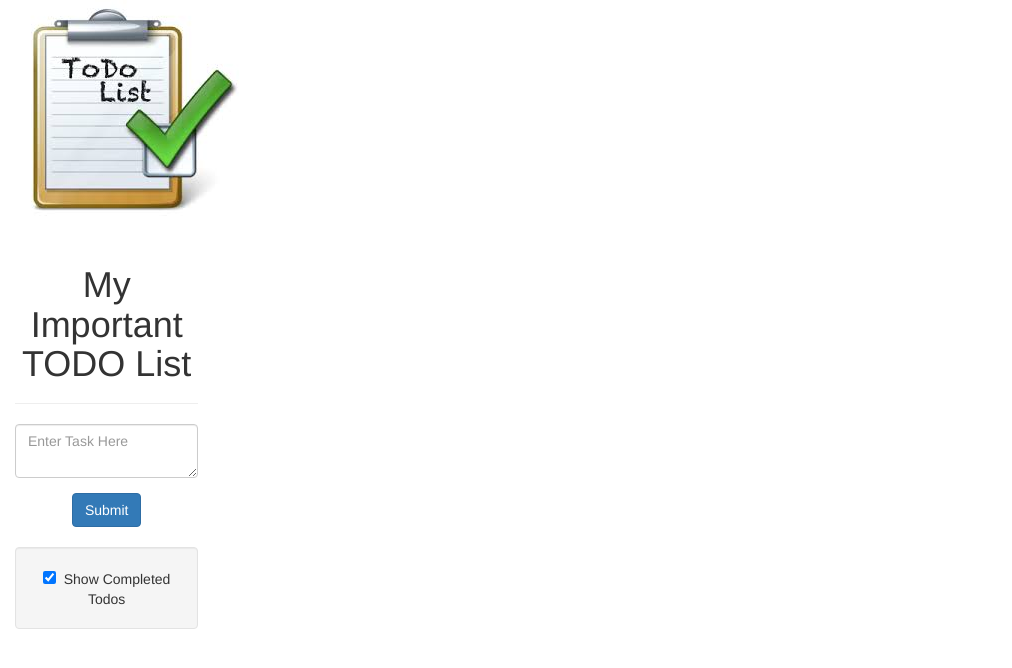
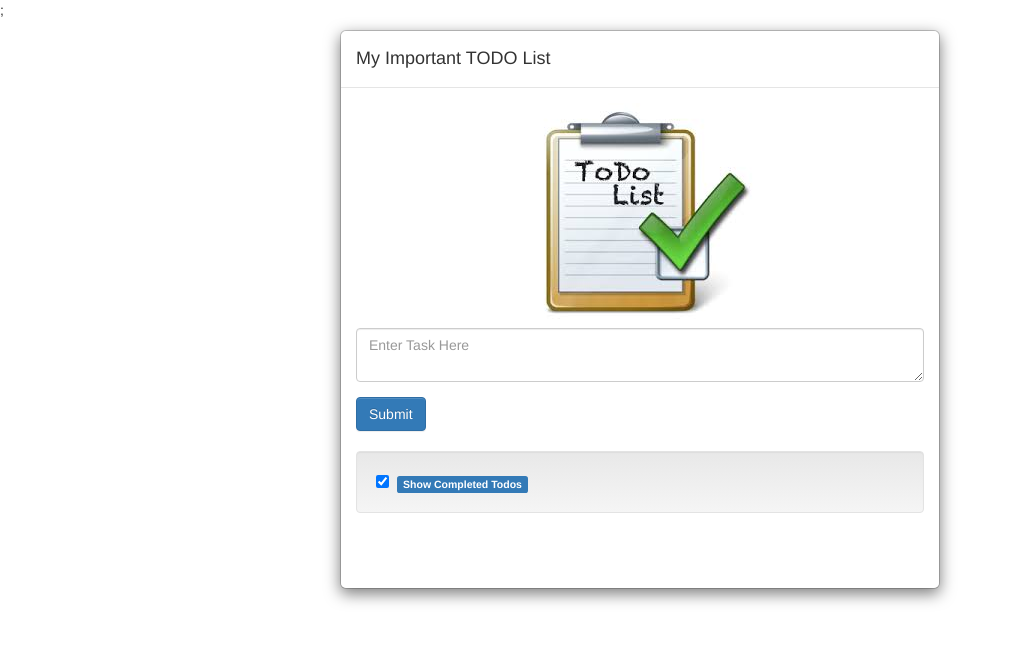
Before and after one commit to MoeCarson/ListTutorial, a React (Create React App) app: page / in a window 1280 px wide. Shown: the top 668 px of the page, without its empty margins (0-1012 px from the left). Built offline with nearby package versions, Linux system fonts and the light colour scheme.

Commit message:
Pushing proejct in Modal

```diff
--- a/src/components/App.js
+++ b/src/components/App.js
@@ -2,21 +2,25 @@ import React from 'react';
 import logo from './todo.jpg';
 import { CreateTodoContainer } from '../containers/createTodo.js';
 import { TodosContainer } from '../containers/Todos.js';
-import { PageHeader } from 'react-bootstrap';
-
+import { Modal, Image } from 'react-bootstrap';
 
 const App = () =>
       <div className="App">
-        <header className="App-header" class="col-md-2 col-centered text-center">
-          <img src={logo} alt="logo" />
-          <PageHeader>
-          My Important TODO List
-          </PageHeader>
-          <CreateTodoContainer />
-          <br></br>
-          <TodosContainer />
-        </header>
+      <div className="static-modal">
+        <Modal.Dialog>
+          <Modal.Header>
+            <Modal.Title>My Important TODO List</Modal.Title>
+          </Modal.Header>
+            <Modal.Body>
+              <div align="center">
+              <Image src={logo} alt="logo" rounded/>
+              </div>
+              <CreateTodoContainer />
+              <br></br>
+                <TodosContainer />
+            </Modal.Body>
+          </Modal.Dialog>
+      </div>;
       </div>
 
-
 export default App;
--- a/src/components/Todos.js
+++ b/src/components/Todos.js
@@ -1,11 +1,12 @@
 import React from 'react';
-import { ListGroup, ListGroupItem, Well } from 'react-bootstrap';
+import { ListGroup, ListGroupItem, Well, Label} from 'react-bootstrap';
 
 const Todos = ({ todos, onChangeCheckBox, showDone, onChangeShowDone }) =>
-<><br></br>
+<>
+<br></br>
 <Well>
 <input type="checkbox" name="showDone" value="test" checked={showDone} onChange={evt => onChangeShowDone( evt.target.checked )}></input>
-&nbsp; Show Completed Todos
+&nbsp; <Label bsStyle="primary">Show Completed Todos</Label>
 </Well><br></br>
 <ListGroup>
 {todos.map(item => (
--- a/src/components/index.css
+++ b/src/components/index.css
@@ -12,13 +12,3 @@ code {
   font-family: source-code-pro, Menlo, Monaco, Consolas, "Courier New",
     monospace;
 }
-
-.col-centered{
-  float: none;
-  margin: 0 auto;
-}
-
-.well {
-  border-style:solid;
-  border-color: aquamarine;
-  }
--- a/src/index.js
+++ b/src/index.js
@@ -5,7 +5,9 @@ import App from './components/App';
 import * as serviceWorker from './serviceWorker';
 import { Provider } from 'react-redux';
 import createStore from './store';
-import 'bootstrap/dist/css/bootstrap.css';
+//import 'bootstrap/dist/css/bootstrap.css';
+import 'bootstrap/dist/css/bootstrap-theme.css';
+import 'bootstrap/dist/css/bootstrap.min.css';
 
 const store = createStore();
 ReactDOM.render(<Provider store={store}><App/></Provider>, document.getElementById('root'));
```
Also changed, not shown: src/reducers/index.js (line endings or trailing spaces).
